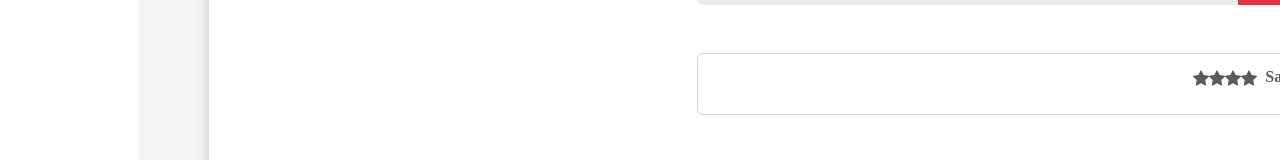
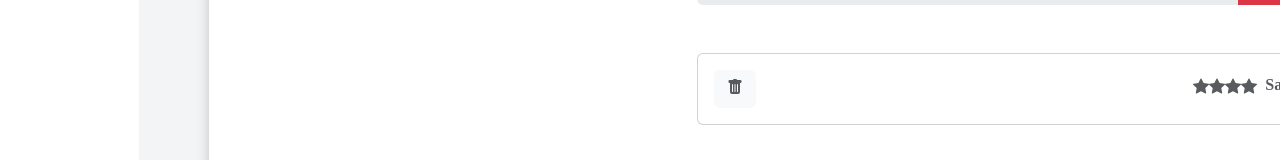
Before and after one commit to nimaessi/Resume, a React (Vite) app: page /resume/skills in a window 1280 px wide. Both pictures are taken after typing "Sample" into the empty fields and a click on the button "+ افزودن". Shown: the part 273-433 px from the top of the page. Built offline with nearby package versions, Linux system fonts and the light colour scheme.

Commit message:
finish skillComponent ✅

```diff
--- a/src/components/resume/skills/CardSkill.jsx
+++ b/src/components/resume/skills/CardSkill.jsx
@@ -1,16 +1,27 @@
-import { Card } from "react-bootstrap";
+import { Button, Card } from "react-bootstrap";
 import * as Icon from "react-bootstrap-icons";
-const CardSkill = ({skill, rating}) => {
+import { useDispatch } from "react-redux";
+import { removeSkill } from "../../../features/skills/skillSlice";
+const CardSkill = ({skill, rating, cardId}) => {
+
+  const dispatch = useDispatch();
+  const deleteSkill = (id) => {
+    console.log("REMOVE =>", id);
+    dispatch(removeSkill(id));
+  }
   return (
     <Card className = "mt-5 mb-5">
         <Card.Body className = "d-flex flex-row">
-            <h6 className = "me-2 text-muted fw-bold">{skill}</h6>
+            <h6 className = "me-2 mt-2 text-muted fw-bold">{skill}</h6>
             {
                 [...new Array(4)].map(( _ ,index) => {
-                    return index < rating ? <Icon.StarFill className = "text-warning" key = {index}/> :
-                    <Icon.StarFill className = "text-muted" key = {index} />
+                    return index < rating ? <Icon.StarFill className = "text-warning mt-2" key = {index}/> :
+                    <Icon.StarFill className = "text-muted mt-2" key = {index} />
                 })
             }
+            <Button onClick = {() => deleteSkill(cardId)} className = "ms-auto" variant = "light">
+              <Icon.TrashFill className = "text-muted" />
+            </Button>
         </Card.Body>
     </Card>
   )
--- a/src/components/resume/skills/Skills.jsx
+++ b/src/components/resume/skills/Skills.jsx
@@ -23,7 +23,12 @@ const Skills = () => {
             <Col md = {7}>
                 <MyProgressBar/>
                 {
-                  skills.skill.map((item, index) => <CardSkill key = {index} skill = {item.skill} rating = {item.rate} />)
+                  skills.skill.map((item, index) =>
+                    <CardSkill
+                      key = {index}
+                      cardId = {item.id}
+                      skill = {item.skill}
+                      rating = {item.rate} />)
                 }
                 <SkillForm rating = {rating} setRating = {setRating} />
                 <div className = "d-grid gap-2 mt-5">
--- a/src/features/skills/skillSlice.js
+++ b/src/features/skills/skillSlice.js
@@ -8,10 +8,16 @@ const skillSlice = createSlice({
     initialState,
     reducers:{
         setSkill: (state, action) => {
-            state.skill.push({skill: action.payload.skill, rate: action.payload.rate});
+            state.skill.push({
+                id: state.skill.length,
+                skill: action.payload.skill,
+                rate: action.payload.rate});
+        },
+        removeSkill: (state, action) => {
+           state.skill.splice(state.skill.findIndex((arrow) => arrow.id === action.payload), 1);
         }
     }
 });
 export default skillSlice.reducer;
-export const { setSkill} = skillSlice.actions;
+export const { setSkill, removeSkill} = skillSlice.actions;
 export const selectSkill = (store) => store.skills;
```
